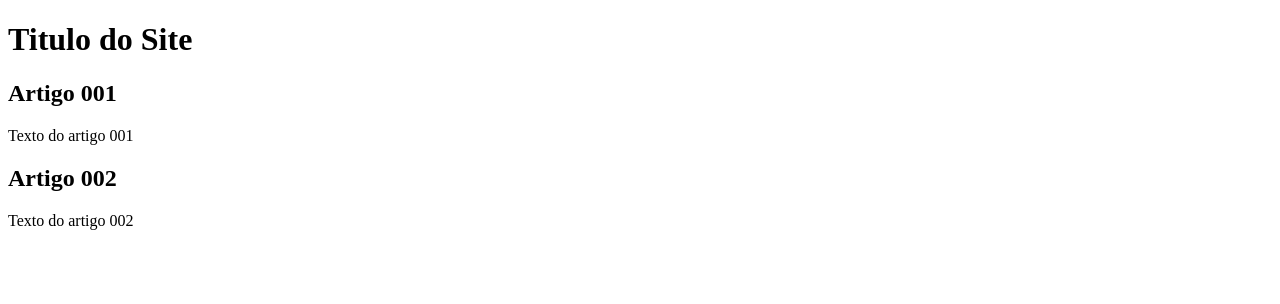
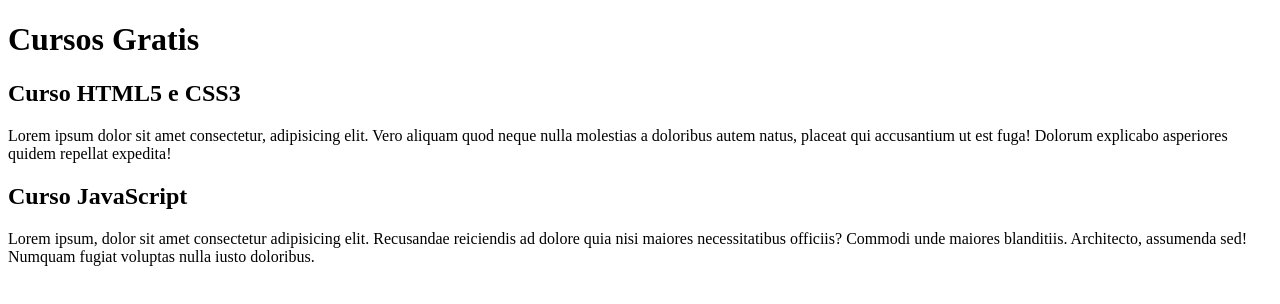
Before and after one commit to TiagoEmiliodaSilva/projeto-site, a plain HTML site: page index.html in a window 1280 px wide. Drawn offline with Linux system fonts and the light colour scheme.

Commit message:
Comecei a escrever o conteudo.

```diff
--- a/index.html
+++ b/index.html
@@ -8,15 +8,15 @@
 <body>
     <main>
         <header>
-            <h1>Titulo do Site</h1>
+            <h1>Cursos Gratis </h1>
         </header>
         <article>
-            <h2>Artigo 001</h2>
-            <p>Texto do artigo 001</p>
+            <h2>Curso HTML5 e CSS3</h2>
+            <p>Lorem ipsum dolor sit amet consectetur, adipisicing elit. Vero aliquam quod neque nulla molestias a doloribus autem natus, placeat qui accusantium ut est fuga! Dolorum explicabo asperiores quidem repellat expedita!</p>
         </article>
         <article>
-            <h2>Artigo 002</h2>
-            <p>Texto do artigo 002</p>
+            <h2>Curso JavaScript</h2>
+            <p>Lorem ipsum, dolor sit amet consectetur adipisicing elit. Recusandae reiciendis ad dolore quia nisi maiores necessitatibus officiis? Commodi unde maiores blanditiis. Architecto, assumenda sed! Numquam fugiat voluptas nulla iusto doloribus.</p>
         </article>
     </main>
 
```
